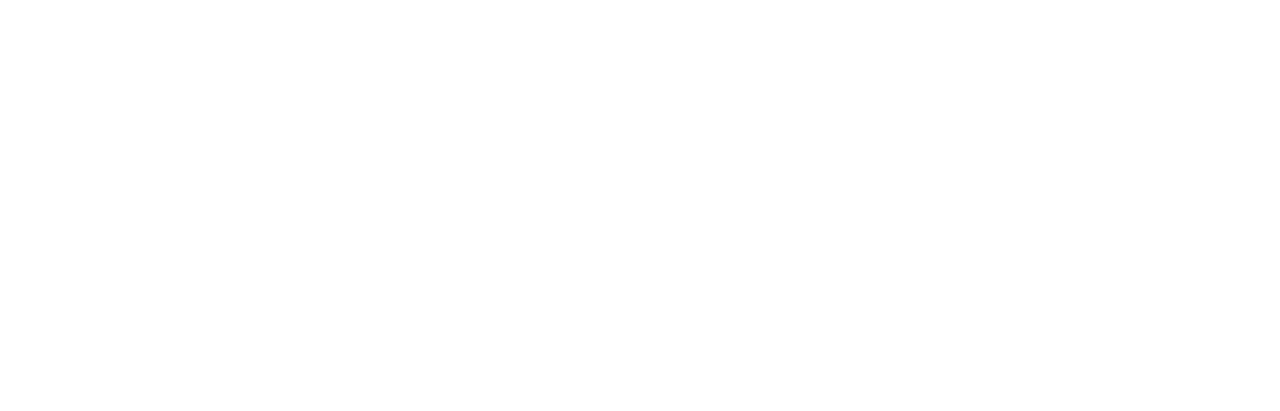
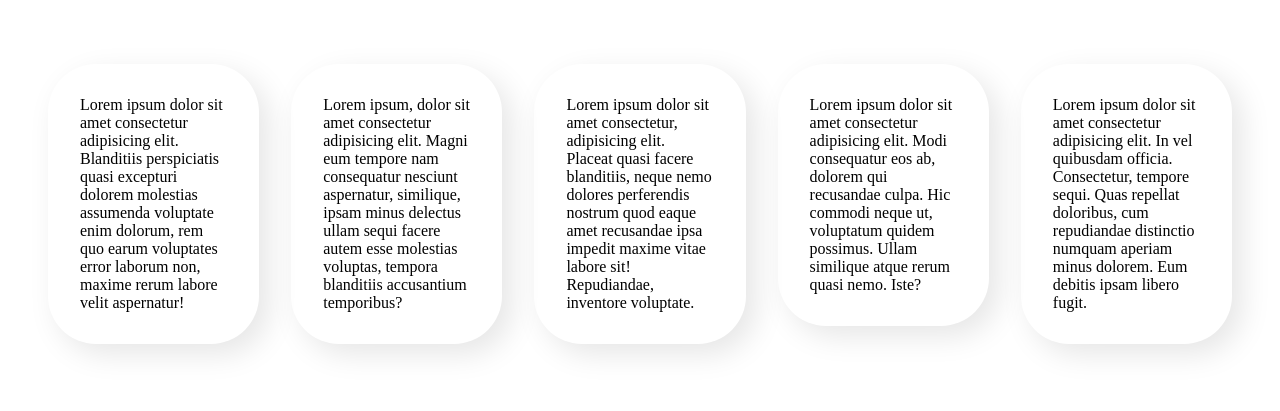
Before and after one commit to RobertaPMarinho/modulo-css-avancado-parte03, a plain HTML site: page 15-grid-auto-fill-auto-fit/index.html in a window 1280 px wide. Drawn offline with Linux system fonts and the light colour scheme.

Commit message:
adicionado aula 15 completa

```diff
--- a/15-grid-auto-fill-auto-fit/index.html
+++ b/15-grid-auto-fill-auto-fit/index.html
@@ -4,8 +4,37 @@
   <meta charset="UTF-8">
   <meta name="viewport" content="width=device-width, initial-scale=1.0">
   <title>Grid auto fill e auto fit</title>
+
+  <link rel="stylesheet" href="style.css">
 </head>
 <body>
+  <div class="container">
+    <div class="item">
+      <p>
+        Lorem ipsum dolor sit amet consectetur adipisicing elit. Blanditiis perspiciatis quasi excepturi dolorem molestias assumenda voluptate enim dolorum, rem quo earum voluptates error laborum non, maxime rerum labore velit aspernatur!
+      </p>
+    </div>
+    <div class="item">
+      <p>
+        Lorem ipsum, dolor sit amet consectetur adipisicing elit. Magni eum tempore nam consequatur nesciunt aspernatur, similique, ipsam minus delectus ullam sequi facere autem esse molestias voluptas, tempora blanditiis accusantium temporibus?
+      </p>
+    </div>
+    <div class="item">
+      <p>
+        Lorem ipsum dolor sit amet consectetur, adipisicing elit. Placeat quasi facere blanditiis, neque nemo dolores perferendis nostrum quod eaque amet recusandae ipsa impedit maxime vitae labore sit! Repudiandae, inventore voluptate.
+      </p>
+    </div>
+    <div class="item">
+      <p>
+        Lorem ipsum dolor sit amet consectetur adipisicing elit. Modi consequatur eos ab, dolorem qui recusandae culpa. Hic commodi neque ut, voluptatum quidem possimus. Ullam similique atque rerum quasi nemo. Iste?
+      </p>
+    </div>
+    <div>
+      <p>
+        Lorem ipsum dolor sit amet consectetur adipisicing elit. In vel quibusdam officia. Consectetur, tempore sequi. Quas repellat doloribus, cum repudiandae distinctio numquam aperiam minus dolorem. Eum debitis ipsam libero fugit.
+      </p>
+    </div>
+  </div>
 
 </body>
 </html>
--- a/15-grid-auto-fill-auto-fit/style.css
+++ b/15-grid-auto-fill-auto-fit/style.css
@@ -6,7 +6,7 @@ body {
   display: grid;
   padding: 3em;
   gap: 2em;
-  grid-template-columns: repeat(4, minmax(200px));
+  grid-template-columns: repeat(auto-fit, minmax(200px, 1fr));
 }
 
 .container p {
@@ -14,3 +14,21 @@ body {
   border-radius: 3em;
   box-shadow: 10px 10px 30px rgba(0, 0, 0, 0.1);
 }
+
+/* @media(min-width: 550px) {
+  .container {
+    grid-template-columns: repeat(2, 1fr);
+  }
+}
+
+@media(min-width: 750px) {
+  .container {
+    grid-template-columns: repeat(3, 1fr);
+  }
+}
+
+@media(min-width: 950px) {
+  .container {
+    grid-template-columns: repeat(4, 1fr);
+  }
+} */
```
